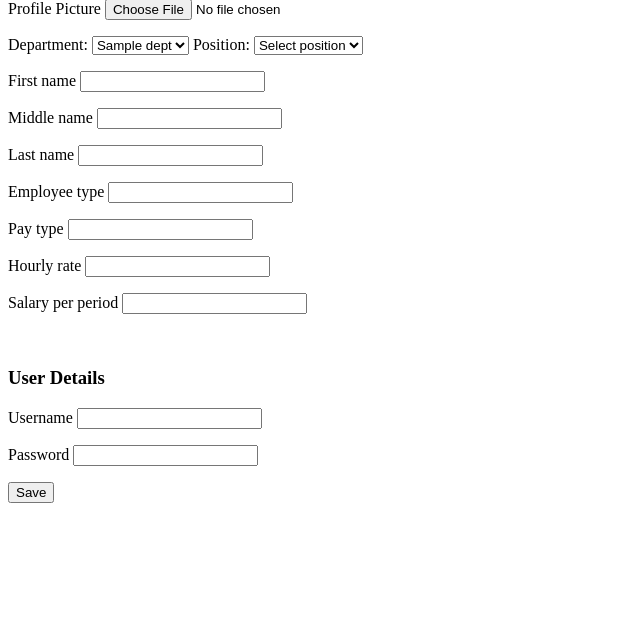
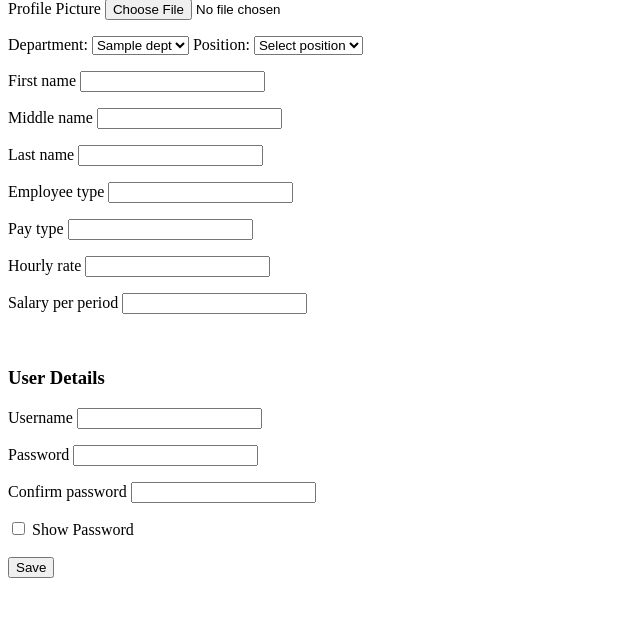
Before and after one commit to rhonnwalter/django-payroll-system, a Django app: template tasks/templates/dashboard/create_employee.html in a window 1280 px wide. Shown: the part 60-677 px from the top of the page, without its empty margins (0-640 px from the left). Run offline with Django 5.2, Linux system fonts and the light colour scheme; the template is opened without the code that fills it: most values are stand-ins (such as "Sample title", 1, 10 or a date in 2020); form fields are guessed from the names that the template uses.

Commit message:
add toggle show pass in create_employee and edit employee

```diff
--- a/tasks/templates/dashboard/create_employee.html
+++ b/tasks/templates/dashboard/create_employee.html
@@ -71,7 +71,16 @@
         <p>
             {{ user_form.password.label_tag}}
             {{ user_form.password }}
+
         </p>
+        <p>
+            {{ user_form.confirm_password.label_tag}}
+            {{ user_form.confirm_password }}
+
+        </p>
+        <input type="checkbox" onclick="togglePassword()" > Show Password
+        <br>
+        <br>
 
         <button type="submit">Save</button>
     </form>
@@ -107,6 +116,18 @@
             preview.style.display = 'block';
         }
     });
+
+    function togglePassword() {
+    const pwd = document.getElementById('id_password');
+    const confirmPwd = document.getElementById('id_confirm_password');
+
+    if (pwd && confirmPwd) {
+        const newType = pwd.type === "password" ? "text" : "password";
+        pwd.type = newType;
+        confirmPwd.type = newType;
+    }
+}
+
 </script>
 
 </body>
```
Also changed, not shown: tasks/templates/dashboard/edit_employee.html (+16 -0 lines).
